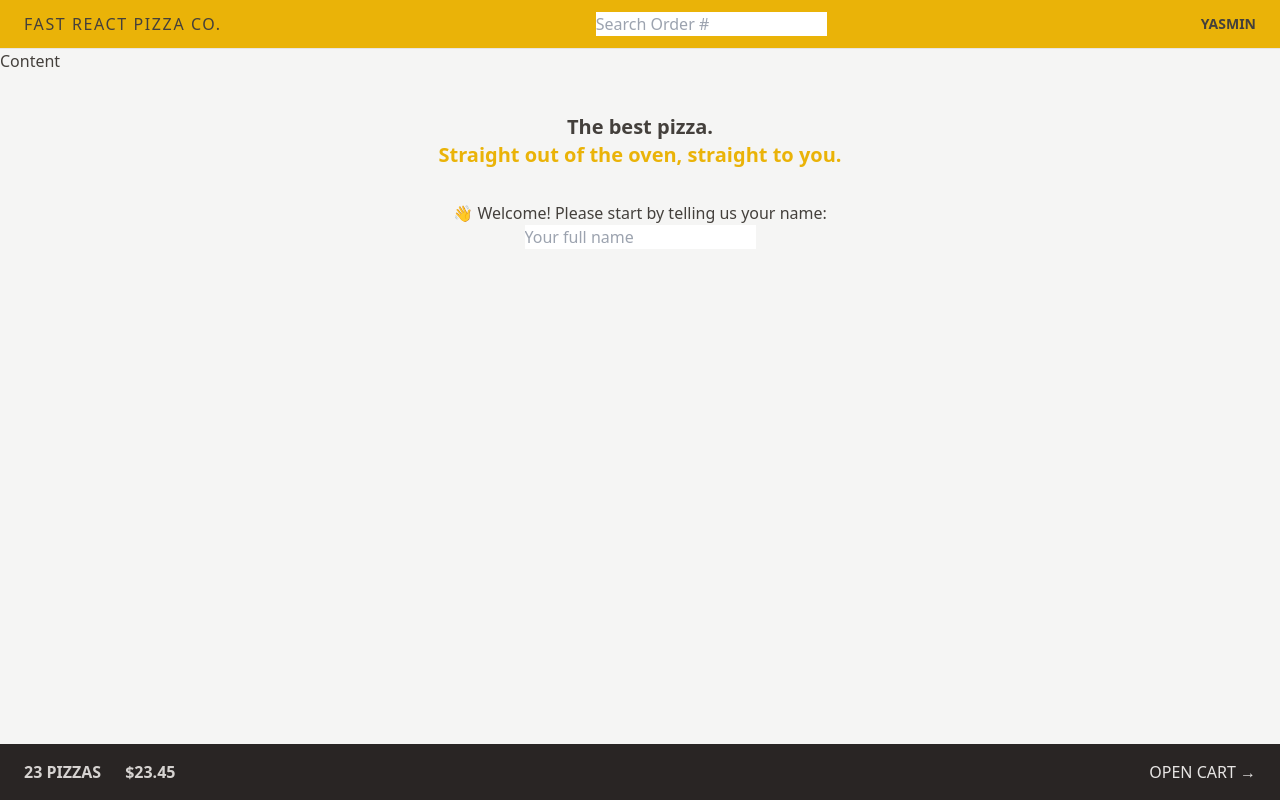
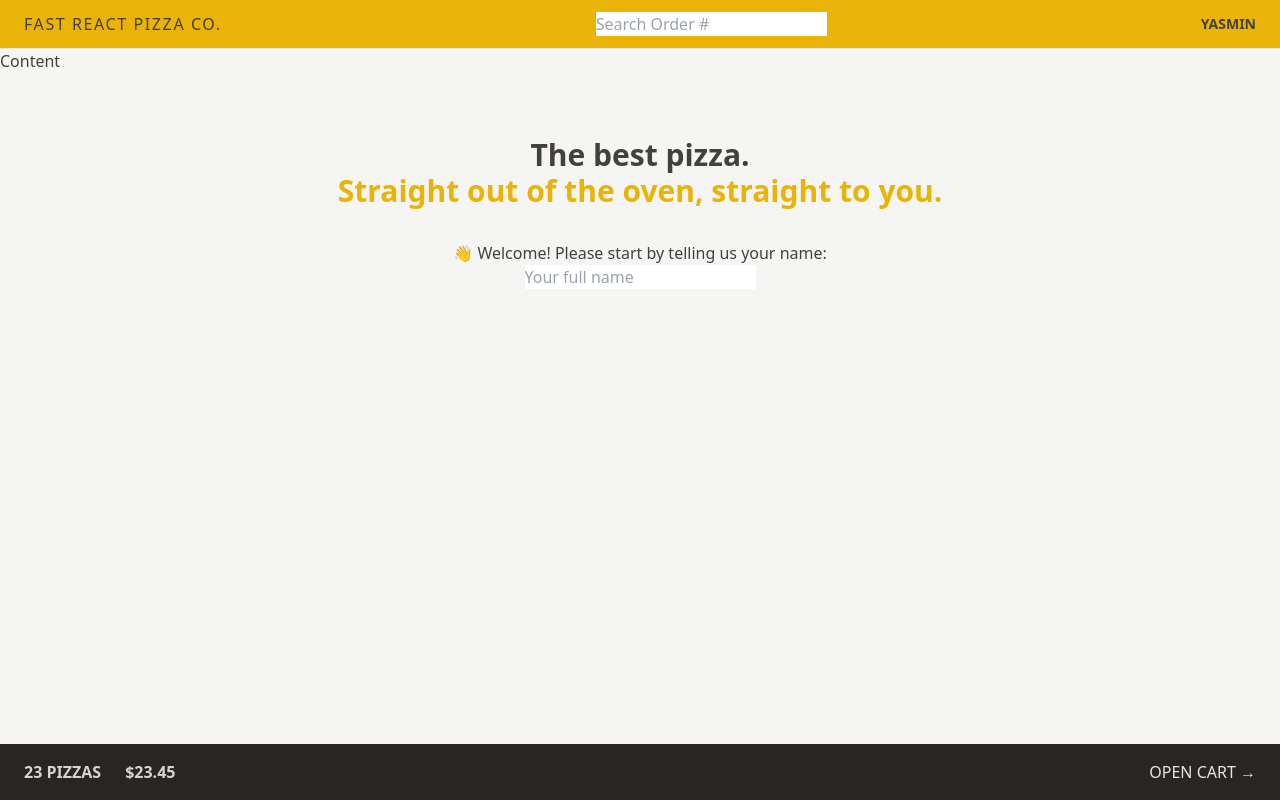
Before and after one commit to YasminMuntaserN/fast-react-pizza, a React (Vite) app: page / in a window 1280 px wide. Built offline with nearby package versions, Linux system fonts and the light colour scheme.

Commit message:
feat: add  tailwind style into home

```diff
--- a/src/features/ui/Home.jsx
+++ b/src/features/ui/Home.jsx
@@ -1,8 +1,8 @@
 import CreateUser from "../user/CreateUser";
 function Home() {
   return (
-    <div className="my-8 mt-10 text-center">
-      <h1 className="mb-8 text-xl font-semibold ">
+    <div className="my-8  mt-10 text-center sm:my-16 sm:my-16">
+      <h1 className="mb-8 text-xl font-semibold md:text-3xl ">
         The best pizza.
         <br />
         <span className="text-yellow-500">Straight out of the oven, straight to you.</span>
```
